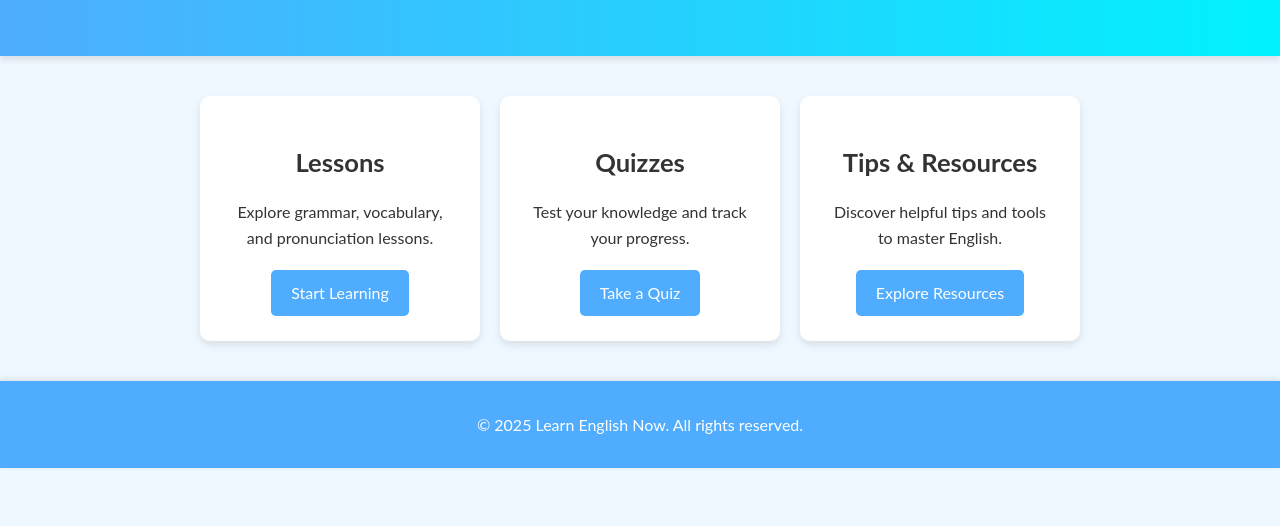
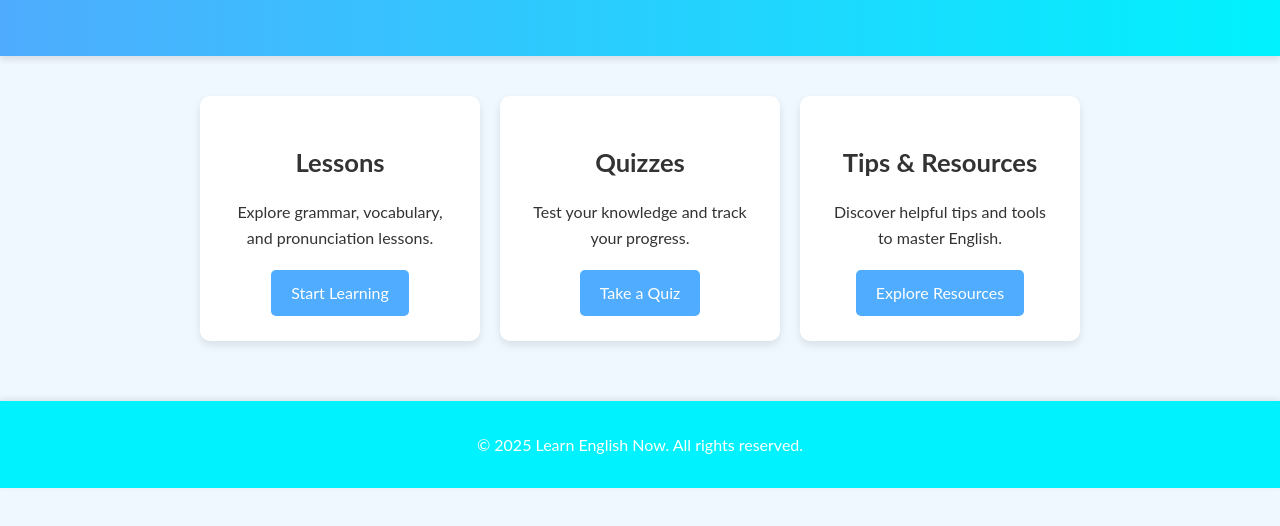
Before and after one commit to latifaDevelopper/english-website, a plain HTML site: page index.html in a window 1280 px wide. Shown: the part 148-674 px from the top of the page. Drawn offline with Linux system fonts and the light colour scheme.

Commit message:
Update index.html

```diff
--- a/index.html
+++ b/index.html
@@ -89,13 +89,15 @@
     }
 
     /* Footer */
-    footer {
-      text-align: center;
-      padding: 15px;
-      background-color: #4facfe;
-      color: white;
-      box-shadow: 0 -2px 6px rgba(0, 0, 0, 0.1);
-    }
+footer {
+    text-align: center;
+    padding: 15px 10px;
+    background-color: #00f2fe;
+    color: white;
+    margin-top: 20px;
+    box-shadow: 0 -2px 6px rgba(0,0,0,0.1);
+}
+
 
     /* RESPONSIVE DESIGN */
     @media (max-width: 1024px) {
```
